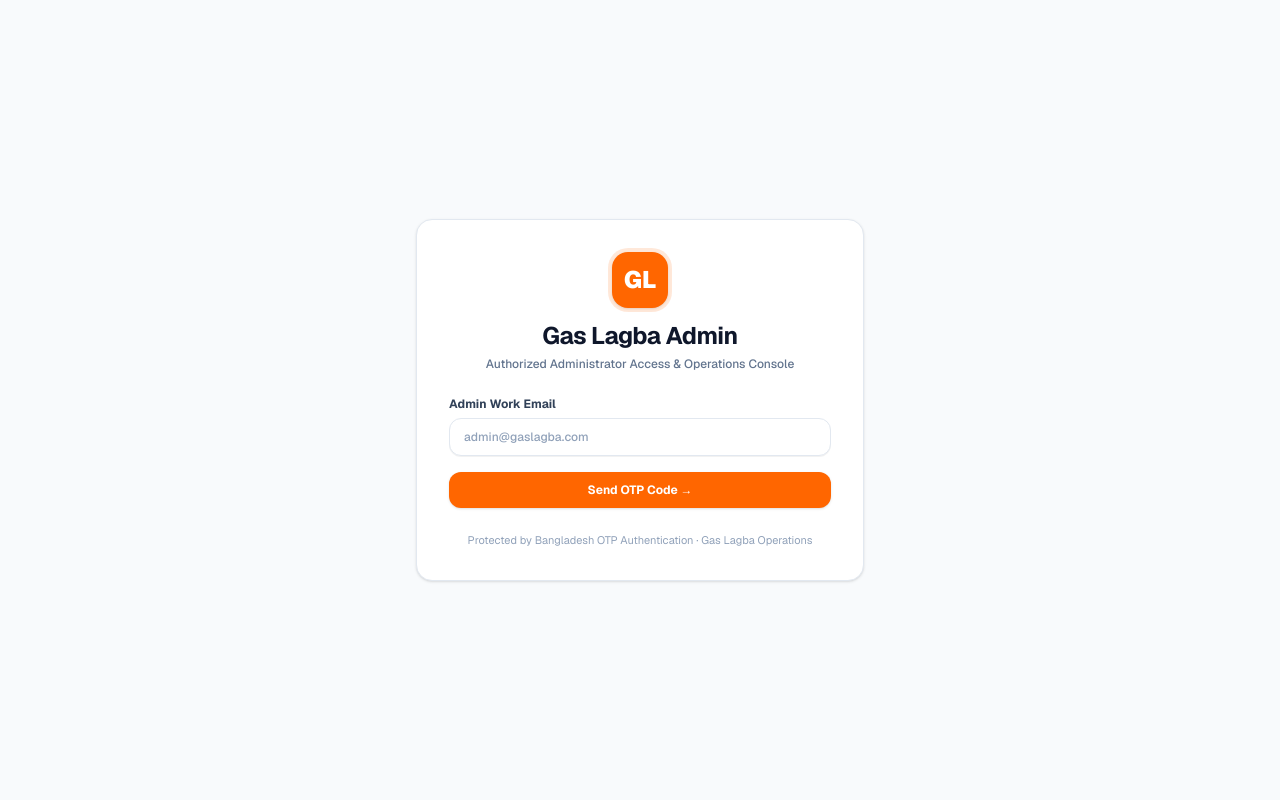
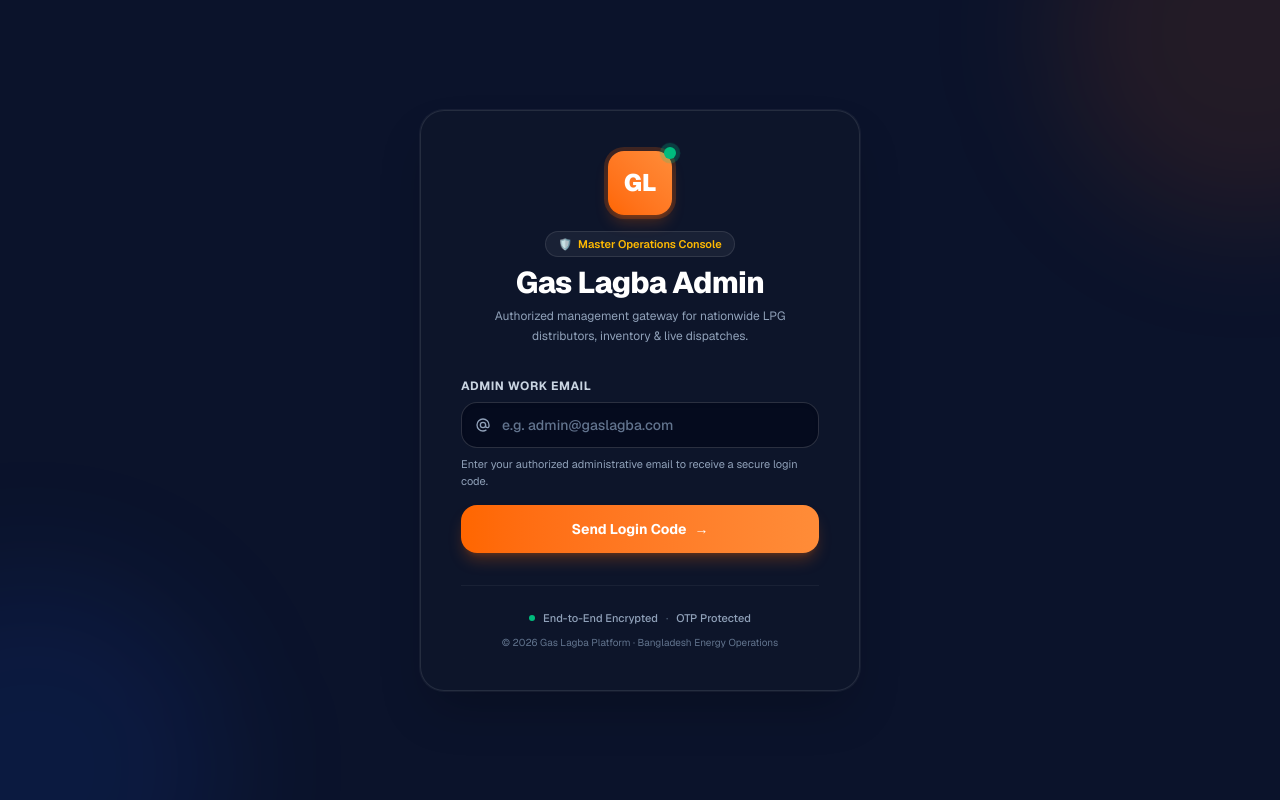
Before and after one commit to mahbubtechsavvy/gas-lagba-admin, a Next.js app: page /sign-in in a window 1280 px wide. Built offline with nearby package versions, Linux system fonts and the light colour scheme; no server answers.

Commit message:
feat(auth): remove dev-login backdoor and modernize admin sign-in UI

```diff
--- a/src/app/sign-in/dev-login.tsx
+++ /dev/null
@@ -1,26 +0,0 @@
-/**
- * DEV-LOGIN-BACKDOOR — TEMPORARY. Delete with dev-login-action.ts; see
- * docs/06-security/DEV_LOGIN_BACKDOOR.md.
- */
-'use client';
-
-import { useActionState } from 'react';
-import { devSignIn } from './dev-login-action';
-
-export function DevLoginButton() {
-  const [error, act, pending] = useActionState<string, FormData>(() => devSignIn(), '');
-
-  return (
-    <form action={act} className="mt-6 border-t border-dashed border-amber-400 pt-4">
-      <button
-        type="submit"
-        disabled={pending}
-        className="w-full rounded-md border border-amber-400 bg-amber-50 px-3 py-2 text-sm font-medium text-amber-900 hover:bg-amber-100 disabled:opacity-60 dark:border-amber-600 dark:bg-amber-950 dark:text-amber-100"
-      >
-        {pending ? 'Signing in…' : 'Dev login'}
-      </button>
-      <p className="mt-2 text-xs text-amber-700 dark:text-amber-300">Frontend testing only — signs in as a throwaway super admin. Removed before production.</p>
-      {error ? <p className="mt-2 text-sm text-red-600">{error}</p> : null}
-    </form>
-  );
-}
--- a/src/app/sign-in/page.tsx
+++ b/src/app/sign-in/page.tsx
@@ -1,10 +1,8 @@
 import { redirect } from 'next/navigation';
-import { env } from '@/lib/env';
 import { readSession } from '@/lib/session';
-import { DevLoginButton } from './dev-login';
 import { SignInForm } from './sign-in-form';
 
-export const metadata = { title: 'Sign In · Gas Lagba Admin' };
+export const metadata = { title: 'Admin Console Sign In · Gas Lagba' };
 
 export default async function SignInPage({ searchParams }: { searchParams: Promise<{ reason?: string }> }) {
   const session = await readSession();
@@ -14,36 +12,60 @@ export default async function SignInPage({ searchParams }: { searchParams: Promi
   }
   const reasonText =
     reason === 'not-admin'
-      ? 'This account is not authorized for administrator access.'
+      ? 'This account does not have administrator privileges.'
       : reason === 'expired'
-        ? 'Your admin session has expired. Please sign in again.'
+        ? 'Your admin session has expired. Please authenticate again.'
         : undefined;
 
   return (
-    <main className="flex min-h-screen items-center justify-center bg-[#F8FAFC] px-4">
-      <div className="w-full max-w-md rounded-2xl border border-slate-200 bg-white p-8 shadow-sm">
-        {/* Brand Header */}
-        <div className="flex flex-col items-center text-center mb-6">
-          <div className="flex h-14 w-14 items-center justify-center rounded-2xl bg-[#FF6600] text-white font-black text-2xl shadow-sm ring-4 ring-[#FF6600]/15 mb-3">
+    <main className="relative flex min-h-screen items-center justify-center bg-[#0B132B] px-4 py-12 selection:bg-[#FF6600] selection:text-white overflow-hidden">
+      {/* Ambient background glow & grid */}
+      <div className="absolute inset-0 bg-[radial-gradient(ellipse_at_top,_var(--tw-gradient-stops))] from-amber-500/10 via-slate-900/40 to-[#0B132B] pointer-events-none" />
+      <div className="absolute -top-40 -right-40 h-96 w-96 rounded-full bg-[#FF6600]/10 blur-3xl pointer-events-none" />
+      <div className="absolute -bottom-40 -left-40 h-96 w-96 rounded-full bg-blue-600/10 blur-3xl pointer-events-none" />
+
+      <div className="relative w-full max-w-[440px] rounded-3xl border border-white/10 bg-slate-900/85 backdrop-blur-xl p-8 sm:p-10 shadow-2xl ring-1 ring-white/5">
+        {/* Header Branding */}
+        <div className="flex flex-col items-center text-center mb-8">
+          <div className="relative flex h-16 w-16 items-center justify-center rounded-2xl bg-gradient-to-tr from-[#FF6600] to-[#FF8C38] text-white font-black text-2xl shadow-lg shadow-[#FF6600]/25 ring-4 ring-[#FF6600]/20 mb-4 transition-transform hover:scale-105 duration-300">
             GL
+            <span className="absolute -top-1 -right-1 flex h-3 w-3">
+              <span className="animate-ping absolute inline-flex h-full w-full rounded-full bg-emerald-400 opacity-75"></span>
+              <span className="relative inline-flex rounded-full h-3 w-3 bg-emerald-500"></span>
+            </span>
           </div>
-          <h1 className="text-2xl font-bold tracking-tight text-slate-900">Gas Lagba Admin</h1>
-          <p className="mt-1 text-xs text-slate-500 font-medium">Authorized Administrator Access & Operations Console</p>
+
+          <div className="inline-flex items-center gap-1.5 px-3 py-1 rounded-full bg-white/5 border border-white/10 text-[11px] font-semibold text-amber-400 mb-2">
+            <span>🛡️</span> Master Operations Console
+          </div>
+
+          <h1 className="text-2xl sm:text-3xl font-extrabold tracking-tight text-white">Gas Lagba Admin</h1>
+          <p className="mt-1.5 text-xs text-slate-400 max-w-xs leading-relaxed">
+            Authorized management gateway for nationwide LPG distributors, inventory & live dispatches.
+          </p>
         </div>
 
-        {reasonText && <div className="mb-4 rounded-xl bg-amber-50 border border-amber-200 p-3 text-xs font-semibold text-amber-800">{reasonText}</div>}
-
-        <SignInForm />
-
-        {/* DEV LOGIN HELPER */}
-        {env.devLoginEnabled() && (
-          <div className="mt-6 pt-6 border-t border-slate-100">
-            <DevLoginButton />
+        {reasonText && (
+          <div className="mb-6 rounded-2xl bg-amber-500/10 border border-amber-500/30 p-3.5 text-xs font-semibold text-amber-300 flex items-start gap-2.5">
+            <span className="text-base leading-none">⚠️</span>
+            <div className="leading-tight">{reasonText}</div>
           </div>
         )}
 
-        <div className="mt-6 text-center">
-          <p className="text-[11px] text-slate-400">Protected by Bangladesh OTP Authentication · Gas Lagba Operations</p>
+        {/* Authentication Form */}
+        <SignInForm />
+
+        {/* Security & System Footer */}
+        <div className="mt-8 pt-6 border-t border-white/5 text-center">
+          <div className="flex items-center justify-center gap-2 text-[11px] text-slate-400 font-medium">
+            <span className="flex h-1.5 w-1.5 rounded-full bg-emerald-500" />
+            <span>End-to-End Encrypted</span>
+            <span className="text-slate-600">·</span>
+            <span>OTP Protected</span>
+          </div>
+          <p className="mt-2 text-[10px] text-slate-500">
+            © {new Date().getFullYear()} Gas Lagba Platform · Bangladesh Energy Operations
+          </p>
         </div>
       </div>
     </main>
--- a/src/app/sign-in/sign-in-form.tsx
+++ b/src/app/sign-in/sign-in-form.tsx
@@ -1,63 +1,134 @@
 'use client';
 
-import { useActionState } from 'react';
+import { useActionState, useState } from 'react';
 import { requestCode, verifyCode, type SignInState } from './actions';
 
 const initial: SignInState = { step: 'email', email: '' };
 
 export function SignInForm() {
-  const [state, act, pending] = useActionState(
-    async (prev: SignInState, formData: FormData) => (prev.step === 'email' ? requestCode(prev, formData) : verifyCode(prev, formData)),
+  const [state, act, pending] = useActionState<SignInState, FormData>(
+    async (prev: SignInState, formData: FormData): Promise<SignInState> => {
+      if (formData.get('intent') === 'change-email') {
+        return { step: 'email', email: prev.email };
+      }
+      return prev.step === 'email' ? requestCode(prev, formData) : verifyCode(prev, formData);
+    },
     initial,
   );
 
   return (
     <form action={act} className="space-y-4">
       {state.step === 'email' ? (
-        <div className="space-y-1.5">
-          <label className="block text-xs font-bold text-slate-700">Admin Work Email</label>
+        <div className="space-y-2">
+          <label className="block text-xs font-bold uppercase tracking-wider text-slate-300">
+            Admin Work Email
+          </label>
+          <div className="relative">
+            <div className="pointer-events-none absolute inset-y-0 left-0 flex items-center pl-3.5 text-slate-400">
+              <svg className="h-4 w-4" fill="none" viewBox="0 0 24 24" stroke="currentColor">
+                <path strokeLinecap="round" strokeLinejoin="round" strokeWidth={2} d="M16 12a4 4 0 10-8 0 4 4 0 008 0zm0 0v1.5a2.5 2.5 0 005 0V12a9 9 0 10-9 9m4.5-1.206a8.959 8.959 0 01-4.5 1.206" />
+              </svg>
+            </div>
             <input
               name="email"
               type="email"
               autoComplete="email"
               required
-            placeholder="admin@gaslagba.com"
+              placeholder="e.g. admin@gaslagba.com"
               defaultValue={state.email}
-            className="w-full rounded-xl border border-slate-200 bg-white px-3.5 py-2.5 text-xs font-medium text-slate-900 placeholder-slate-400 focus:border-[#FF6600] focus:outline-none focus:ring-2 focus:ring-[#FF6600]/20 transition-all shadow-2xs"
+              className="w-full rounded-2xl border border-white/15 bg-slate-950/60 pl-10 pr-4 py-3 text-sm font-medium text-white placeholder-slate-500 focus:border-[#FF6600] focus:bg-slate-950/80 focus:outline-none focus:ring-4 focus:ring-[#FF6600]/20 transition-all shadow-inner"
             />
           </div>
+          <p className="text-[11px] text-slate-400">
+            Enter your authorized administrative email to receive a secure login code.
+          </p>
+        </div>
       ) : (
-        <div className="space-y-3">
+        <div className="space-y-4">
           <input type="hidden" name="email" value={state.email} />
-          <div className="rounded-xl bg-[#FFF7ED] p-3 text-xs text-slate-700 border border-[#FFEDD5]">
-            A 6-digit OTP has been sent to <span className="font-bold text-[#FF6600]">{state.email}</span>.
+
+          {/* Email badge with Change option */}
+          <div className="flex items-center justify-between rounded-2xl bg-white/5 border border-white/10 p-3.5">
+            <div className="flex items-center gap-2.5 overflow-hidden">
+              <span className="flex h-7 w-7 shrink-0 items-center justify-center rounded-lg bg-[#FF6600]/20 text-[#FF8C38] text-xs">
+                ✉️
+              </span>
+              <div className="truncate">
+                <p className="text-[10px] uppercase font-bold text-slate-400">Code Sent To</p>
+                <p className="text-xs font-bold text-white truncate">{state.email}</p>
               </div>
-          <div className="space-y-1.5">
-            <label className="block text-xs font-bold text-slate-700">One-Time Verification Code</label>
+            </div>
+            <button
+              type="submit"
+              name="intent"
+              value="change-email"
+              className="shrink-0 px-2.5 py-1 text-[11px] font-semibold text-amber-400 hover:text-amber-300 hover:bg-white/5 rounded-lg transition-colors cursor-pointer"
+            >
+              Change
+            </button>
+          </div>
+
+          <div className="space-y-2">
+            <label className="block text-xs font-bold uppercase tracking-wider text-slate-300">
+              6-Digit Authentication Code
+            </label>
+            <div className="relative">
               <input
                 name="code"
                 inputMode="numeric"
                 pattern="[0-9]*"
+                maxLength={6}
                 autoComplete="one-time-code"
-              placeholder="123456"
+                placeholder="• • • • • •"
                 required
                 autoFocus
-              className="w-full rounded-xl border border-slate-200 bg-white px-3.5 py-2.5 text-center text-lg tracking-widest font-mono font-bold text-slate-900 placeholder-slate-300 focus:border-[#FF6600] focus:outline-none focus:ring-2 focus:ring-[#FF6600]/20 transition-all shadow-2xs"
+                className="w-full rounded-2xl border border-white/15 bg-slate-950/60 px-4 py-3 text-center text-xl tracking-[0.4em] font-mono font-black text-[#FF8C38] placeholder-slate-600 focus:border-[#FF6600] focus:bg-slate-950/80 focus:outline-none focus:ring-4 focus:ring-[#FF6600]/20 transition-all shadow-inner"
               />
+            </div>
+            <p className="text-[11px] text-slate-400 text-center">
+              Check your inbox for the one-time code. Valid for 10 minutes.
+            </p>
           </div>
         </div>
       )}
 
-      {state.error && <div className="rounded-xl bg-red-50 p-3 text-xs font-semibold text-red-700 border border-red-200">{state.error}</div>}
+      {state.error && (
+        <div className="rounded-2xl bg-red-500/10 border border-red-500/30 p-3 text-xs font-semibold text-red-400 flex items-center gap-2">
+          <span>❌</span>
+          <span>{state.error}</span>
+        </div>
+      )}
 
-      {state.notice && !state.error && <div className="rounded-xl bg-slate-100 p-3 text-xs font-medium text-slate-600">{state.notice}</div>}
+      {state.notice && !state.error && (
+        <div className="rounded-2xl bg-white/5 border border-white/10 p-3 text-xs font-medium text-slate-300">
+          {state.notice}
+        </div>
+      )}
 
       <button
         type="submit"
         disabled={pending}
-        className="w-full rounded-xl bg-[#FF6600] px-4 py-2.5 text-xs font-bold text-white shadow-sm hover:bg-[#EA580C] disabled:opacity-50 transition-all cursor-pointer"
+        className="w-full relative flex items-center justify-center rounded-2xl bg-gradient-to-r from-[#FF6600] to-[#FF8C38] px-5 py-3.5 text-sm font-bold text-white shadow-lg shadow-[#FF6600]/25 hover:from-[#EA580C] hover:to-[#FF6600] hover:shadow-[#FF6600]/35 disabled:opacity-50 disabled:cursor-not-allowed transition-all cursor-pointer group"
       >
-        {pending ? 'Verifying with Gas Lagba API…' : state.step === 'email' ? 'Send OTP Code →' : 'Authorize & Sign In →'}
+        {pending ? (
+          <span className="flex items-center gap-2">
+            <svg className="animate-spin h-4 w-4 text-white" fill="none" viewBox="0 0 24 24">
+              <circle className="opacity-25" cx="12" cy="12" r="10" stroke="currentColor" strokeWidth="4"></circle>
+              <path className="opacity-75" fill="currentColor" d="M4 12a8 8 0 018-8V0C5.373 0 0 5.373 0 12h4zm2 5.291A7.962 7.962 0 014 12H0c0 3.042 1.135 5.824 3 7.938l3-2.647z"></path>
+            </svg>
+            <span>Verifying with Gas Lagba API…</span>
+          </span>
+        ) : state.step === 'email' ? (
+          <span className="flex items-center gap-2">
+            <span>Send Login Code</span>
+            <span className="transition-transform group-hover:translate-x-1">→</span>
+          </span>
+        ) : (
+          <span className="flex items-center gap-2">
+            <span>Authorize & Enter Console</span>
+            <span className="transition-transform group-hover:translate-x-1">→</span>
+          </span>
+        )}
       </button>
     </form>
   );
```
Also changed, not shown: src/app/sign-in/dev-login-action.ts (deleted, +0 -33 lines). Lines whose indentation alone changed are shown as unchanged.
